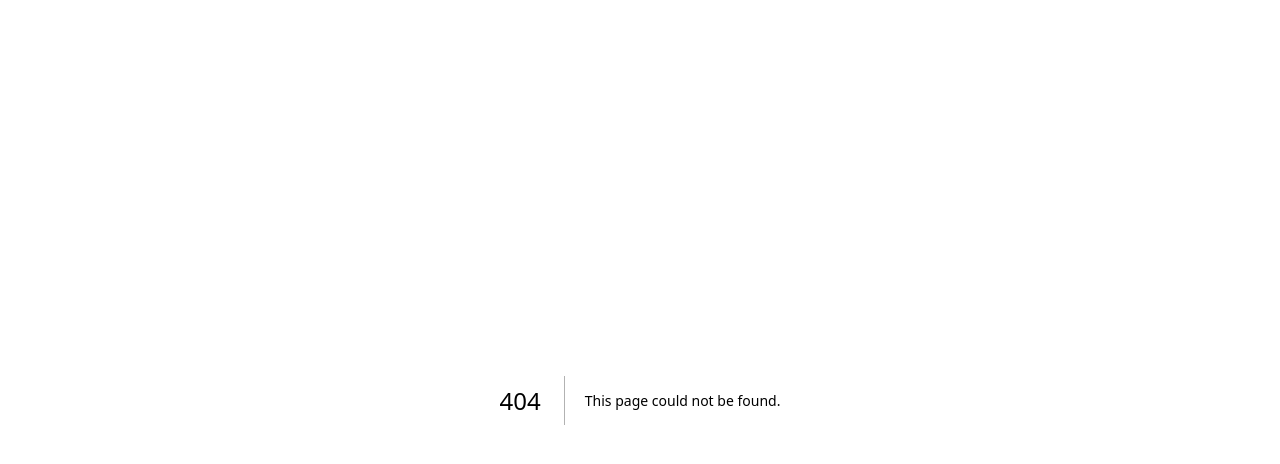
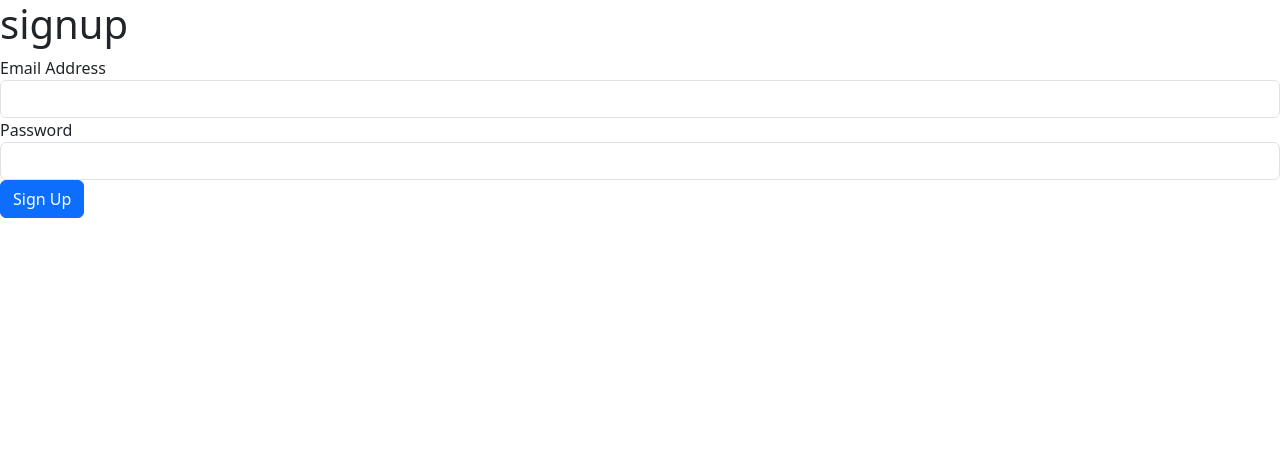
Before and after one commit to michaelilkanayev1997/Ticketing, a Next.js app in the folder client/: page /auth/signup in a window 1280 px wide. Before the commit this address had no page. Shown: the top 464 px of the page. Built offline with nearby package versions, Linux system fonts and the light colour scheme.

Commit message:
feat: implement signup form

```diff
--- /dev/null
+++ b/client/pages/auth/signup.js
@@ -0,0 +1,37 @@
+import { useState } from "react";
+
+const signup = () => {
+  const [email, setEmail] = useState("");
+  const [password, setPassword] = useState("");
+
+  const onSubmit = (event) => {
+    event.preventDefault();
+    console.log(email, password);
+  };
+
+  return (
+    <form onSubmit={onSubmit}>
+      <h1>signup</h1>
+      <div className="form-group">
+        <label>Email Address</label>
+        <input
+          value={email}
+          onChange={(e) => setEmail(e.target.value)}
+          className="form-control"
+        />
+      </div>
+      <div className="form-group">
+        <label>Password</label>
+        <input
+          value={password}
+          onChange={(e) => setPassword(e.target.value)}
+          type="password"
+          className="form-control"
+        />
+      </div>
+      <button className="btn btn-primary">Sign Up</button>
+    </form>
+  );
+};
+
+export default signup;
```
